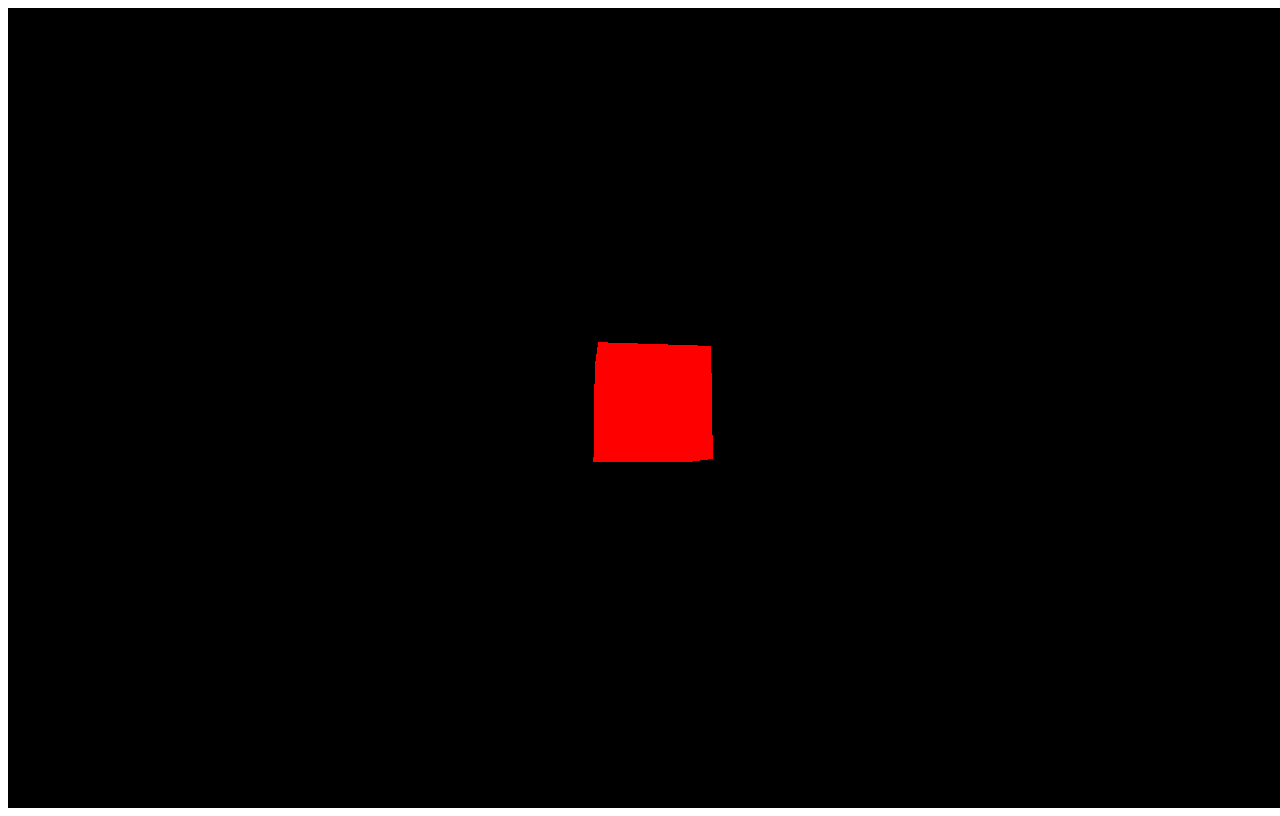
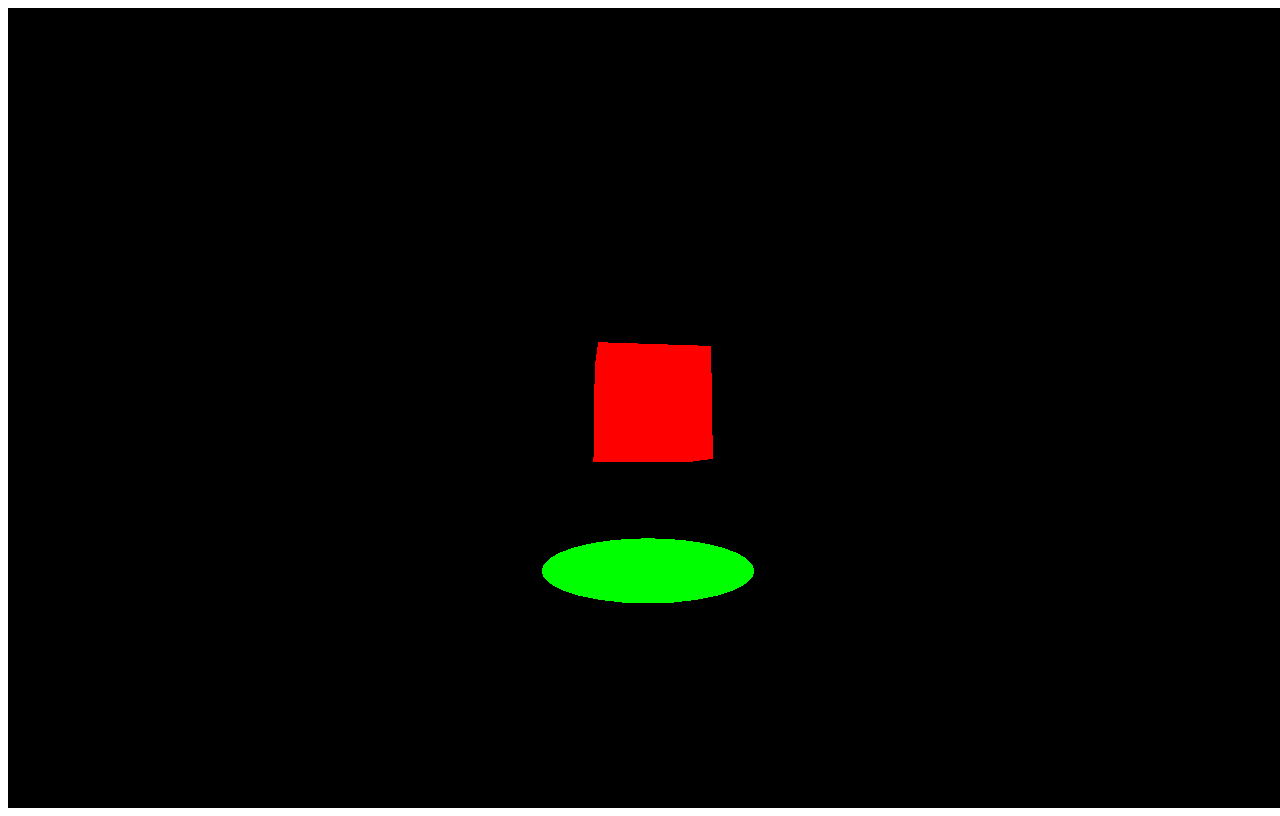
Before and after one commit to cegepmatane/projet-sp-cialis-2024-The0o, a website: page tacos/index.html in a window 1280 px wide. Drawn offline with nearby package versions, Linux system fonts and the light colour scheme.

Commit message:
Ajout galette #2

```diff
--- a/tacos/index.html
+++ b/tacos/index.html
@@ -20,16 +20,14 @@
         var cube = new THREE.Mesh(geometry, material);
         scene.add(cube);
 
-        camera.position.z = 5;
+        var circleGeometry = new THREE.CircleGeometry(1, 32);
+        var circleMaterial = new THREE.MeshBasicMaterial({ color: 0x00ff00 });
+        var circle = new THREE.Mesh(circleGeometry, circleMaterial);
+        circle.position.set(0, -1.5, 0);
+        circle.rotation.x = -Math.PI / 2;
+        scene.add(circle);
 
-        function animate() {
-            requestAnimationFrame(animate);
-            cube.rotation.x += 0.01;
-            cube.rotation.y += 0.01;
-            renderer.render(scene, camera);
-        }
-
-        objects = [cube]
+        objects = [cube, circle]
 
         var dragControls = new THREE.DragControls(objects, camera, renderer.domElement);
         var previousY;
@@ -44,6 +42,20 @@
             previousY = event.object.position.y;
         });
 
+        renderer.domElement.addEventListener('contextmenu', function(event) {
+            event.preventDefault();
+            console.log("Clic droit");
+        });
+
+        camera.position.z = 5;
+
+        function animate() {
+            requestAnimationFrame(animate);
+            cube.rotation.x += 0.01;
+            cube.rotation.y += 0.01;
+            renderer.render(scene, camera);
+        }
+
         animate();
 
     </script>
```
